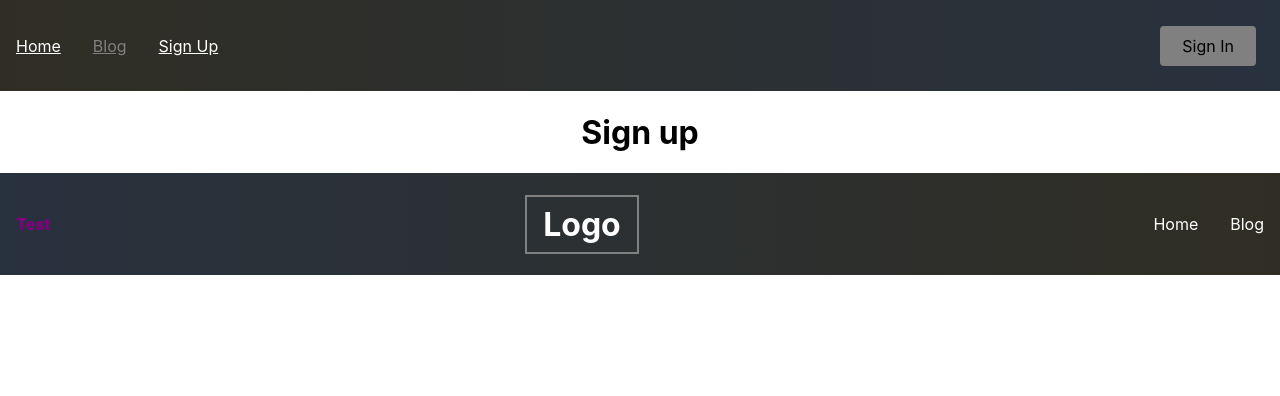
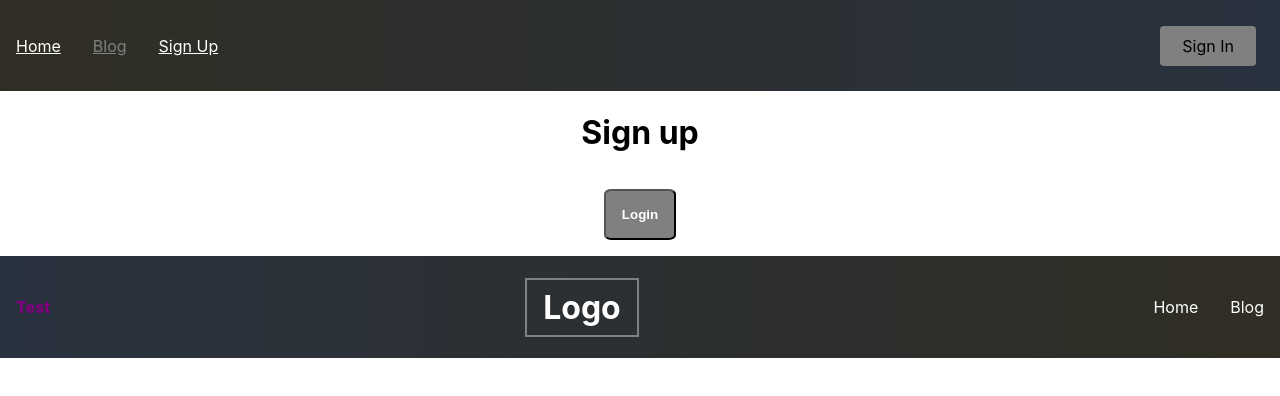
Before and after one commit to coronel08/react-progress-bar, a React (Create React App) app: page /signUp in a window 1280 px wide. Shown: the top 396 px of the page. Built offline with nearby package versions, Linux system fonts and the light colour scheme.

Commit message:
worked on login button and conditional

```diff
--- a/src/components/ScrollToTop.js
+++ b/src/components/ScrollToTop.js
@@ -17,6 +17,8 @@ function ScrollToTop() {
         const position = window.pageYOffset;
         setScrollPosition(position)
 
+        // Could just pass styled component but ended up passing prop
+        // https://reactjs.org/docs/conditional-rendering.html
         if (scrollPosition > 30){
             return setShowTopButton('visible')
         } else {
--- a/src/pages/signUp.js
+++ b/src/pages/signUp.js
@@ -1,9 +1,45 @@
-import React from 'react'
+import React, { useState } from 'react'
+import styled from 'styled-components'
 
-export default function signUp(){
+export default function SignUp() {
+    const [isLoggedIn, setIsLoggedIn] = useState(false)
+
+    const handleLogin = () => {
+        setIsLoggedIn(!isLoggedIn)
+    }
+
+    const handleLogout = () => {
+        setIsLoggedIn(!isLoggedIn)
+    }
+
+    const LoggedIn = () => {
+        if (isLoggedIn) {
+            return (
+                <Button onClick={handleLogout}>Logout </Button>
+            )
+        } else {
+            return (
+                <Button onClick={handleLogin}>Login </Button>
+            )
+        }
+    }
+
     return (
         <div>
             <h1>Sign up</h1>
+            <LoggedIn />
         </div>
     )
 }
+
+
+const Button = styled.button`
+    padding: 1rem;
+    margin: 1rem;
+    font-weight: bold;
+    color: white;
+    background: grey;
+    box-shadow: 0;
+    border-radius: 10%;
+
+`
```
